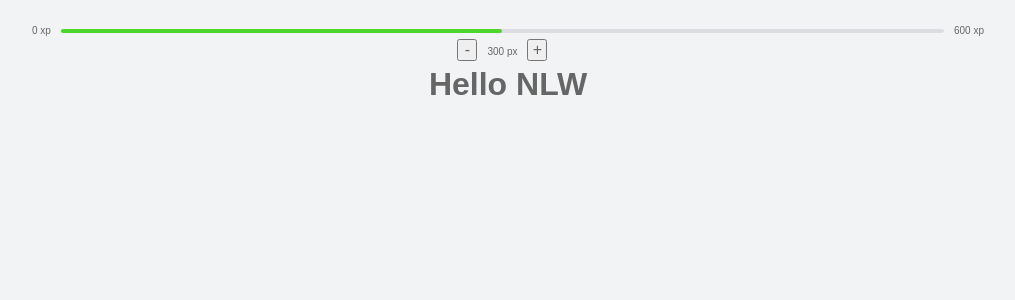
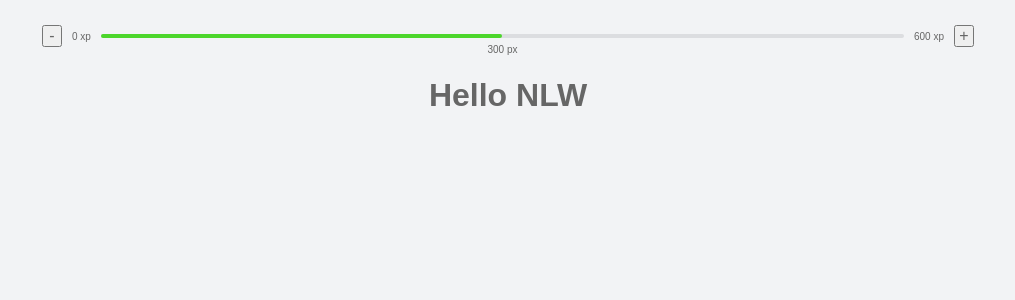
Before and after one commit to viniciusbmello/TypeScript-Next-NLW4, a Next.js app: page / in a window 1280 px wide. Shown: the top 300 px of the page, without its empty margins (132-1147 px from the left). Built offline with nearby package versions, Linux system fonts and the light colour scheme.

Commit message:
Change Button Location

```diff
--- a/src/components/experienceBar/index.tsx
+++ b/src/components/experienceBar/index.tsx
@@ -1,5 +1,4 @@
 import React, { useState } from 'react'
-
 import Layout from './style'
 
 const ExperienceBar: React.FC = () => {
@@ -7,16 +6,16 @@ const ExperienceBar: React.FC = () => {
 
   return (
     <Layout>
+      <button onClick={() => setCurrentExp(currentExp - 10)}>-</button>
       <span>0 xp</span>
       <div>
         <div style={{ width: `${(currentExp / 600) * 100}%` }} />
         <span style={{ left: `${(currentExp / 600) * 100}%` }}>
-          <button onClick={() => setCurrentExp(currentExp - 10)}>-</button>
           {currentExp} px
-          <button onClick={() => setCurrentExp(currentExp + 10)}>+</button>
         </span>
       </div>
       <span>600 xp</span>
+      <button onClick={() => setCurrentExp(currentExp + 10)}>+</button>
     </Layout>
   )
 }
--- a/src/components/experienceBar/style.ts
+++ b/src/components/experienceBar/style.ts
@@ -29,7 +29,7 @@ const Layout = styled.header`
     transform: translateX(-50%);
   }
 
-  & > div > span > button {
+  & > button {
     width: 2rem;
     margin: 0 1rem;
     cursor: pointer;
```
